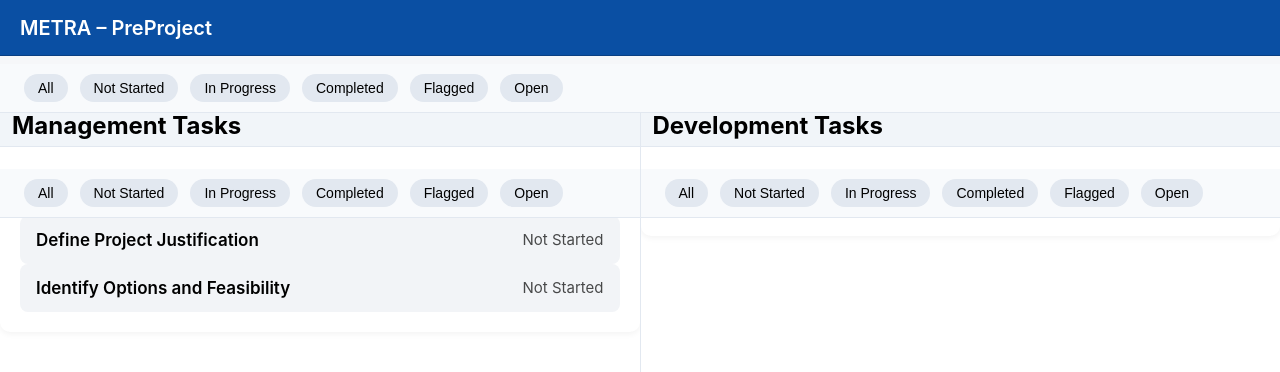
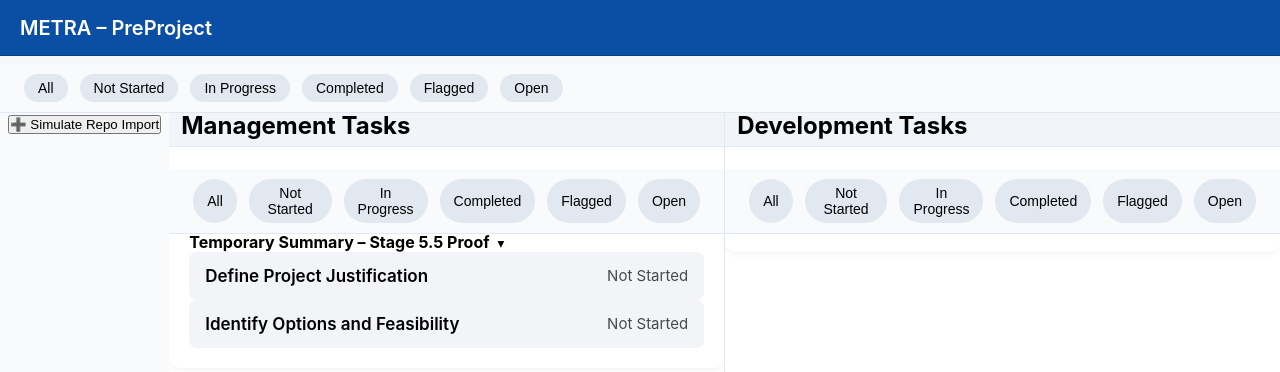
Before and after one commit to johnjkelly1945-ops/project-tracker-vite-pwa-v15, a React (Vite) app in the folder clean-tasksheet-restored/: page / in a window 1280 px wide. Shown: the top 372 px of the page. Built offline with nearby package versions, Linux system fonts and the light colour scheme.

Commit message:
Stage 6.2 – Repo payload adapter wired into DualPane (sandbox-safe)

```diff
--- a/clean-tasksheet-restored/src/components/DualPane.jsx
+++ b/clean-tasksheet-restored/src/components/DualPane.jsx
@@ -1,14 +1,11 @@
 /* ======================================================================
    METRA – DualPane.jsx
-   Stage 5.6 – Summary Capability Verified (Clean)
+   Stage 6.2 – Repo Payload → Workspace Append (SAFE)
    ----------------------------------------------------------------------
-   PURPOSE:
-   ✔ Flat task rendering restored
-   ✔ Summary capability remains available (via props)
-   ✔ Task click → popup wiring intact
-   ✔ No demo data
-   ✔ No repo logic
-   ✔ No scroll changes
+   ✔ Uses repoPayloadAdapter
+   ✔ Appends (never replaces) workspace data
+   ✔ Sandbox-only wiring
+   ✔ Fully reversible
    ====================================================================== */
 
 import React, { useState } from "react";
@@ -18,28 +15,32 @@ import PreProject from "./PreProject.jsx";
 import TaskPopup from "./TaskPopup.jsx";
 import FilterBar from "./FilterBar.jsx";
 
+import { adaptRepoPayloadToWorkspace } from "../sandbox/repo-integration/repoPayloadAdapter.js";
+
 import "../Styles/DualPane.css";
 
 export default function DualPane() {
 
   /* ================================================================
-     BASE STATE (CLEAN, REAL)
+     WORKSPACE STATE (NOW MUTABLE)
      ================================================================ */
-  const [mgmtTasks] = useState([
+  const [mgmtTasks, setMgmtTasks] = useState([
     { id: 1, title: "Define Project Justification", status: "Not Started" },
     { id: 2, title: "Identify Options and Feasibility", status: "Not Started" },
   ]);
 
-  const [devTasks] = useState([]);
+  const [mgmtSummaries, setMgmtSummaries] = useState([
+    { id: "tmp-1", title: "Temporary Summary – Stage 5.5 Proof" }
+  ]);
 
-  const [mgmtSummaries] = useState([]);
-  const [devSummaries] = useState([]);
+  const [devTasks, setDevTasks] = useState([]);
+  const [devSummaries, setDevSummaries] = useState([]);
 
   const [selectedTask, setSelectedTask] = useState(null);
   const [selectedPane, setSelectedPane] = useState(null);
 
   /* ================================================================
-     CLICK HANDLERS
+     TASK INTERACTION
      ================================================================ */
   const openTaskPopup = (task, pane) => {
     console.log("🟢 Task clicked:", task);
@@ -53,10 +54,53 @@ export default function DualPane() {
   };
 
   /* ================================================================
+     STAGE 6.2 — SIMULATED REPO IMPORT (SAFE)
+     ================================================================ */
+  const simulateRepoImport = () => {
+    const fakeRepoPayload = {
+      type: "mgmt",
+      summaries: [
+        { id: "repo-s1", title: "Imported Repo Summary" }
+      ],
+      tasks: [
+        {
+          id: "repo-t1",
+          title: "Repo Task A",
+          summaryId: "repo-s1"
+        },
+        {
+          id: "repo-t2",
+          title: "Repo Task B",
+          summaryId: "repo-s1"
+        }
+      ]
+    };
+
+    const adapted = adaptRepoPayloadToWorkspace(fakeRepoPayload);
+
+    if (adapted.type === "mgmt") {
+      setMgmtSummaries(prev => [...prev, ...adapted.summaries]);
+      setMgmtTasks(prev => [...prev, ...adapted.tasks]);
+    }
+
+    if (adapted.type === "dev") {
+      setDevSummaries(prev => [...prev, ...adapted.summaries]);
+      setDevTasks(prev => [...prev, ...adapted.tasks]);
+    }
+  };
+
+  /* ================================================================
      RENDER
      ================================================================ */
   return (
     <div className="dual-pane-workspace">
+
+      {/* === TEMP TEST CONTROL (Stage 6.2 only) === */}
+      <div style={{ padding: "8px", borderBottom: "1px solid #ddd" }}>
+        <button onClick={simulateRepoImport}>
+          ➕ Simulate Repo Import
+        </button>
+      </div>
 
       {/* ================= MANAGEMENT ================= */}
       <div className="pane mgmt-pane">
@@ -98,7 +142,7 @@ export default function DualPane() {
 
       </div>
 
-      {/* ================= TASK POPUP ================= */}
+      {/* ================= POPUP ================= */}
       {selectedTask &&
         createPortal(
           <TaskPopup
@@ -108,7 +152,6 @@ export default function DualPane() {
           />,
           document.getElementById("metra-popups")
         )}
-
     </div>
   );
 }
--- a/clean-tasksheet-restored/src/sandbox/repo-integration/repoPayloadAdapter.js
+++ b/clean-tasksheet-restored/src/sandbox/repo-integration/repoPayloadAdapter.js
@@ -1,73 +1,49 @@
 /* ======================================================================
    METRA – repoPayloadAdapter.js
+   Stage 6.1 – Workspace-Safe Adapter (Sandbox Only)
    ----------------------------------------------------------------------
-   SANDBOX-ONLY
-   Normalises repository export payloads into true workspace
-   summaries and tasks (data-shape parity only).
-
-   Stage 5.1:
-   ✔ Ensures imported tasks match native task structure
-   ✔ No interaction wiring here
-   ✔ No main METRA dependencies
+   ✔ Normalises repo payload
+   ✔ Preserves summary → task hierarchy
+   ✔ No side effects
+   ✔ No persistence
    ====================================================================== */
 
-import { taskLibrary } from "../taskLibrarySandbox.js";
+export function adaptRepoPayloadToWorkspace(payload) {
+  if (!payload) {
+    console.warn("⚠️ Empty repo payload received");
+    return { summaries: [], tasks: [], type: null };
+  }
 
-/* --------------------------------------------------------------
-   Helper: find task title by ID
--------------------------------------------------------------- */
-function getTaskTitle(taskId) {
-  const task = taskLibrary.tasks.find(t => t.id === taskId);
-  return task ? task.name : `Task ${taskId}`;
-}
+  const { type, summaries = [], tasks = [] } = payload;
 
-/* --------------------------------------------------------------
-   Helper: find summary title by ID
--------------------------------------------------------------- */
-function getSummaryTitle(summaryId) {
-  const summary = taskLibrary.summaries.find(s => s.id === summaryId);
-  return summary ? summary.name : `Summary ${summaryId}`;
-}
-
-/* --------------------------------------------------------------
-   Main Adapter
--------------------------------------------------------------- */
-export function adaptRepoPayloadToWorkspace(payload) {
-  const { summaries = [], tasks = [] } = payload;
-
-  const timestamp = Date.now();
-  let orderCounter = 0;
-
-  /* ------------------------------------------------------------
-     Normalise summaries
-  ------------------------------------------------------------ */
-  const normalisedSummaries = summaries.map((summaryId, index) => ({
-    id: `repo_summary_${timestamp}_${index}`,
-    title: getSummaryTitle(summaryId),
+  // --- Normalise summaries -----------------------------------------
+  const normalisedSummaries = summaries.map((s, index) => ({
+    id: s.id ?? `repo-summary-${index}`,
+    title: s.title ?? String(s),
     expanded: true,
-    orderIndex: orderCounter++
   }));
 
-  /* ------------------------------------------------------------
-     Normalise tasks (Stage 5.1 focus)
-  ------------------------------------------------------------ */
-  const normalisedTasks = tasks.map((taskId, index) => ({
-    id: `repo_task_${timestamp}_${index}`,
-    title: getTaskTitle(taskId),
+  const summaryIdMap = {};
+  normalisedSummaries.forEach(s => {
+    summaryIdMap[s.id] = s.id;
+  });
 
-    // --- REQUIRED WORKSPACE FIELDS ----------------------------
+  // --- Normalise tasks ---------------------------------------------
+  const normalisedTasks = tasks.map((t, index) => ({
+    id: t.id ?? `repo-task-${index}`,
+    title: t.title ?? String(t),
     status: "Not Started",
-    person: "",
-    flag: "",
-
-    // Parent summary relationship is applied later by caller
-    summaryId: null,
-
-    orderIndex: orderCounter++
+    summaryId: t.summaryId && summaryIdMap[t.summaryId]
+      ? t.summaryId
+      : null,
   }));
 
+  console.log("🧩 Adapted repo summaries:", normalisedSummaries);
+  console.log("🧩 Adapted repo tasks:", normalisedTasks);
+
   return {
+    type,
     summaries: normalisedSummaries,
-    tasks: normalisedTasks
+    tasks: normalisedTasks,
   };
 }
```
